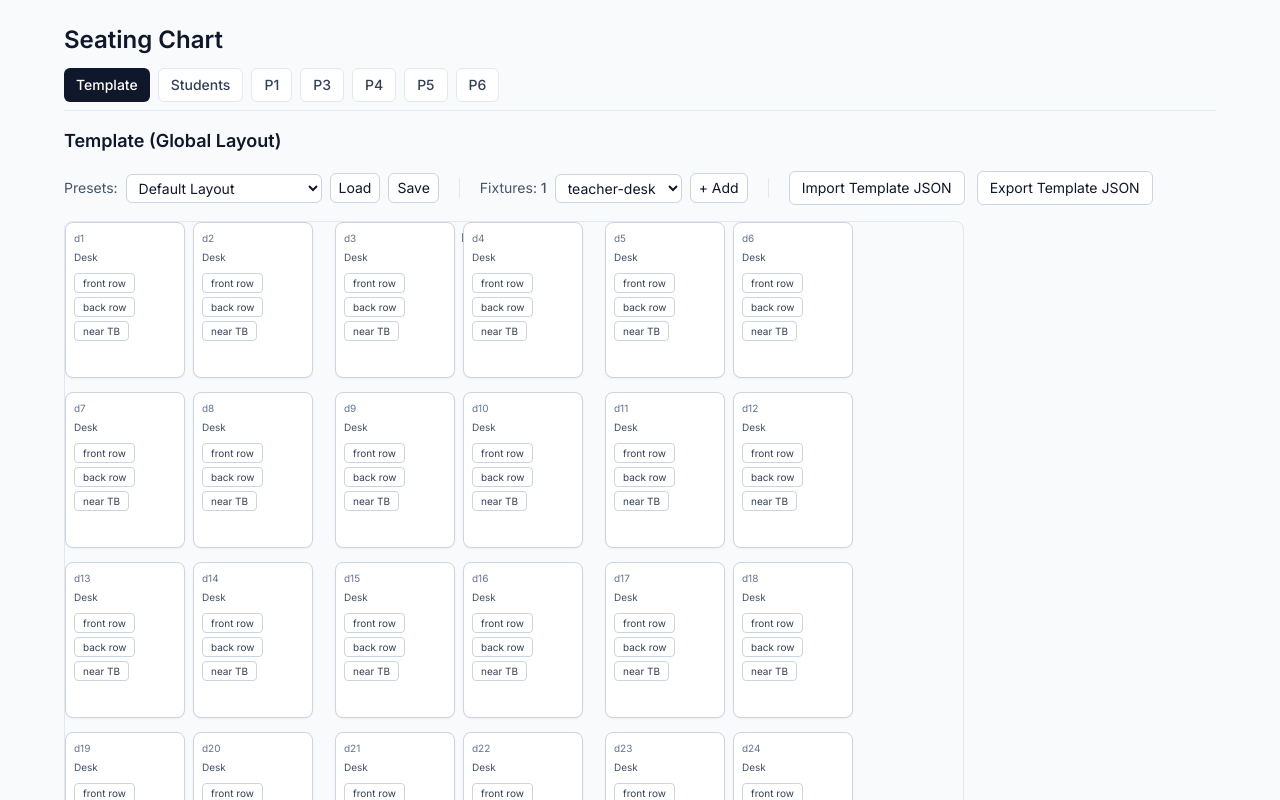
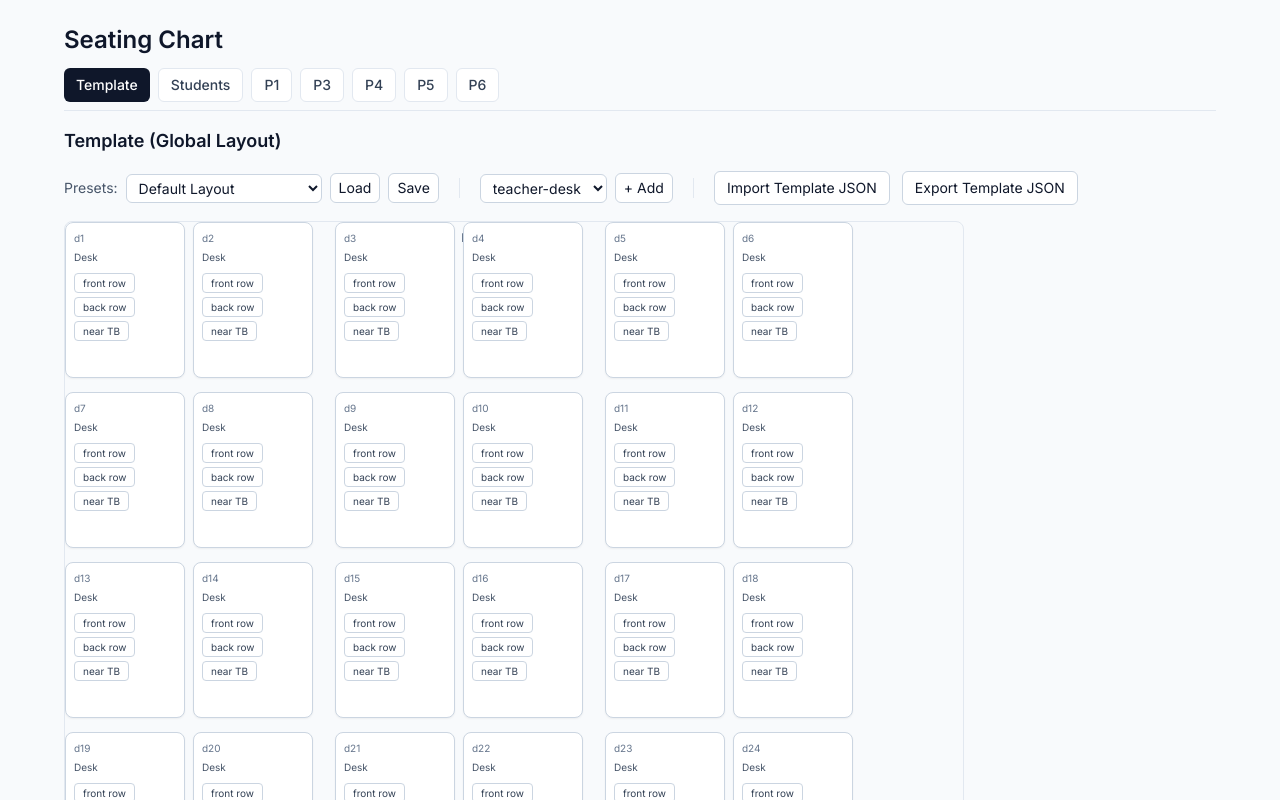
Before and after one commit to rubberduckinatruck/seating-chart, a React (Vite) app: page / in a window 1280 px wide. Both pictures are taken after a click on the button "Template". Shown: the top 800 px of the page. Built offline with nearby package versions, Linux system fonts and the light colour scheme.

Commit message:
Update TemplateToolbar.tsx

```diff
--- a/src/components/TemplateToolbar.tsx
+++ b/src/components/TemplateToolbar.tsx
@@ -11,6 +11,17 @@ const PRESET_LABELS: Record<PresetKey, string> = {
 }
 
 const LS_PREFIX = 'seating.presets.'
+
+function isValidTemplate(x: any): x is TemplateConfig {
+  return (
+    x &&
+    Array.isArray(x.desks) &&
+    typeof x.spacing === 'object' &&
+    typeof x.spacing.cardW === 'number' &&
+    typeof x.spacing.cardH === 'number' &&
+    Array.isArray(x.fixtures)
+  )
+}
 
 function lsGetPreset(key: PresetKey): TemplateConfig | null {
   try {
@@ -27,17 +38,6 @@ function lsSetPreset(key: PresetKey, cfg: TemplateConfig) {
   localStorage.setItem(LS_PREFIX + key, JSON.stringify(cfg))
 }
 
-function isValidTemplate(x: any): x is TemplateConfig {
-  return (
-    x &&
-    Array.isArray(x.desks) &&
-    typeof x.spacing === 'object' &&
-    typeof x.spacing.cardW === 'number' &&
-    typeof x.spacing.cardH === 'number' &&
-    Array.isArray(x.fixtures)
-  )
-}
-
 export default function TemplateToolbar({
   cfg,
   onChange,
@@ -48,7 +48,7 @@ export default function TemplateToolbar({
   const fileRef = useRef<HTMLInputElement>(null)
   const [preset, setPreset] = useState<PresetKey>('template-default')
 
-  // Simple fixture types menu (edit as you like)
+  // ---- Fixture picker (kept) ----
   type FixtureType = TemplateConfig['fixtures'][number]['type']
   const FIXTURE_TYPES: FixtureType[] = [
     'teacher-desk',
@@ -58,7 +58,7 @@ export default function TemplateToolbar({
   ] as unknown as FixtureType[]
   const [fixtureType, setFixtureType] = useState<FixtureType>(FIXTURE_TYPES[0])
 
-  // Seed the default preset once if missing
+  // Seed default preset once if missing
   useEffect(() => {
     if (!lsGetPreset('template-default')) {
       lsSetPreset('template-default', cfg)
@@ -111,7 +111,7 @@ export default function TemplateToolbar({
     lsSetPreset(preset, cfg)
   }
 
-  // ----- Fixtures -----
+  // ----- Fixtures (keep Add, remove count) -----
   function pickUniqueId(base: string) {
     const used = new Set(cfg.fixtures.map(f => f.id))
     let n = 1
@@ -126,7 +126,7 @@ export default function TemplateToolbar({
   function addFixture(kind: FixtureType) {
     const base = String(kind).replace(/\s+/g, '-')
     const id = pickUniqueId(base)
-    // Drop new fixtures near the top-left with a tiny offset
+    // Spawn near top-left with a slight offset
     const offset = cfg.fixtures.length * 8
     const fx = { id, type: kind, x: 12 + offset, y: 48 + offset } as TemplateConfig['fixtures'][number]
     onChange({ ...cfg, fixtures: [...cfg.fixtures, fx] })
@@ -170,11 +170,8 @@ export default function TemplateToolbar({
       {/* Divider */}
       <div className="mx-2 h-5 w-px bg-slate-200" />
 
-      {/* Fixtures quick controls */}
+      {/* Fixtures: type picker + add (no count) */}
       <div className="flex items-center gap-2">
-        <span className="text-sm text-slate-600">
-          Fixtures: <span className="font-medium">{cfg.fixtures.length}</span>
-        </span>
         <select
           value={String(fixtureType)}
           onChange={(e) => setFixtureType(e.target.value as unknown as FixtureType)}
```
